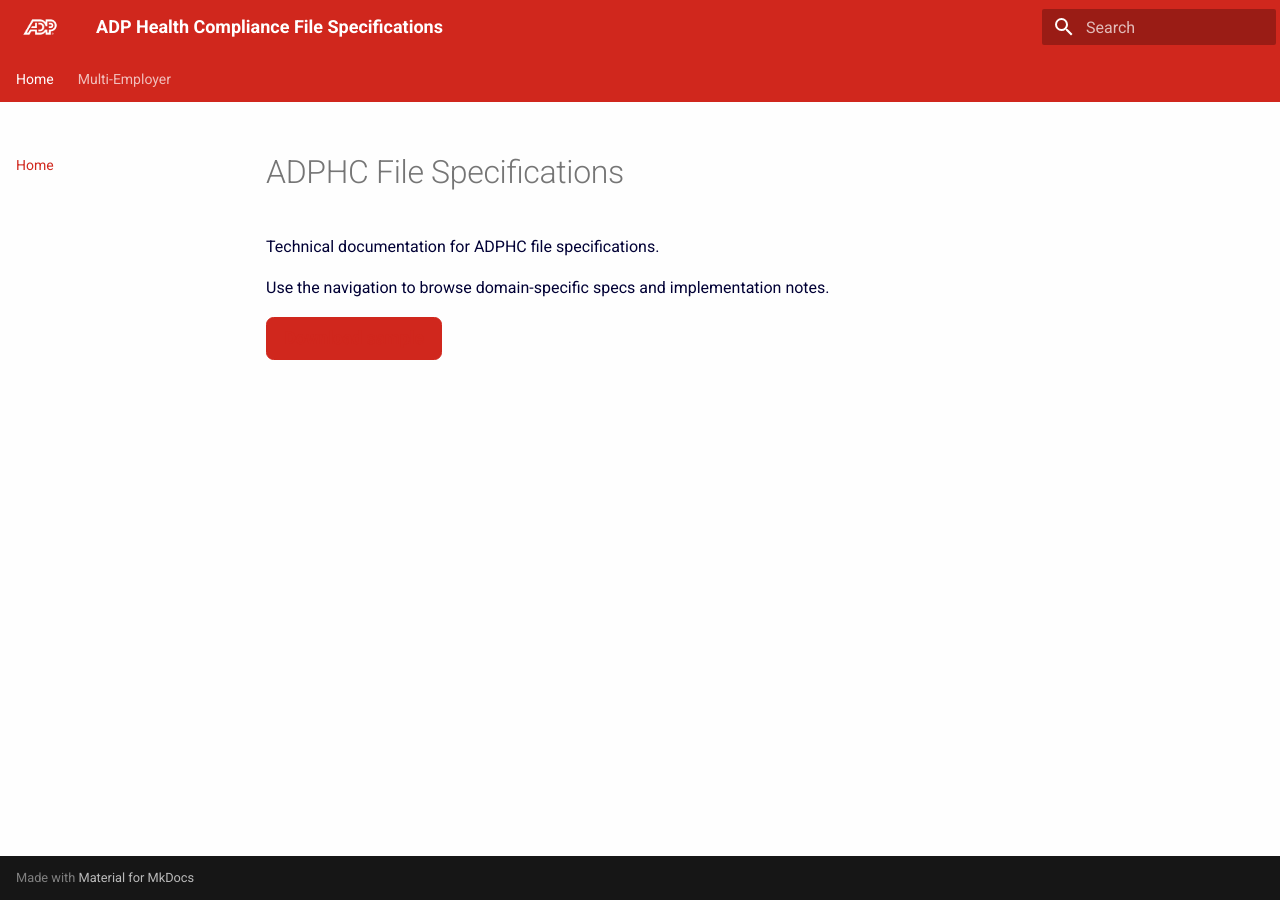
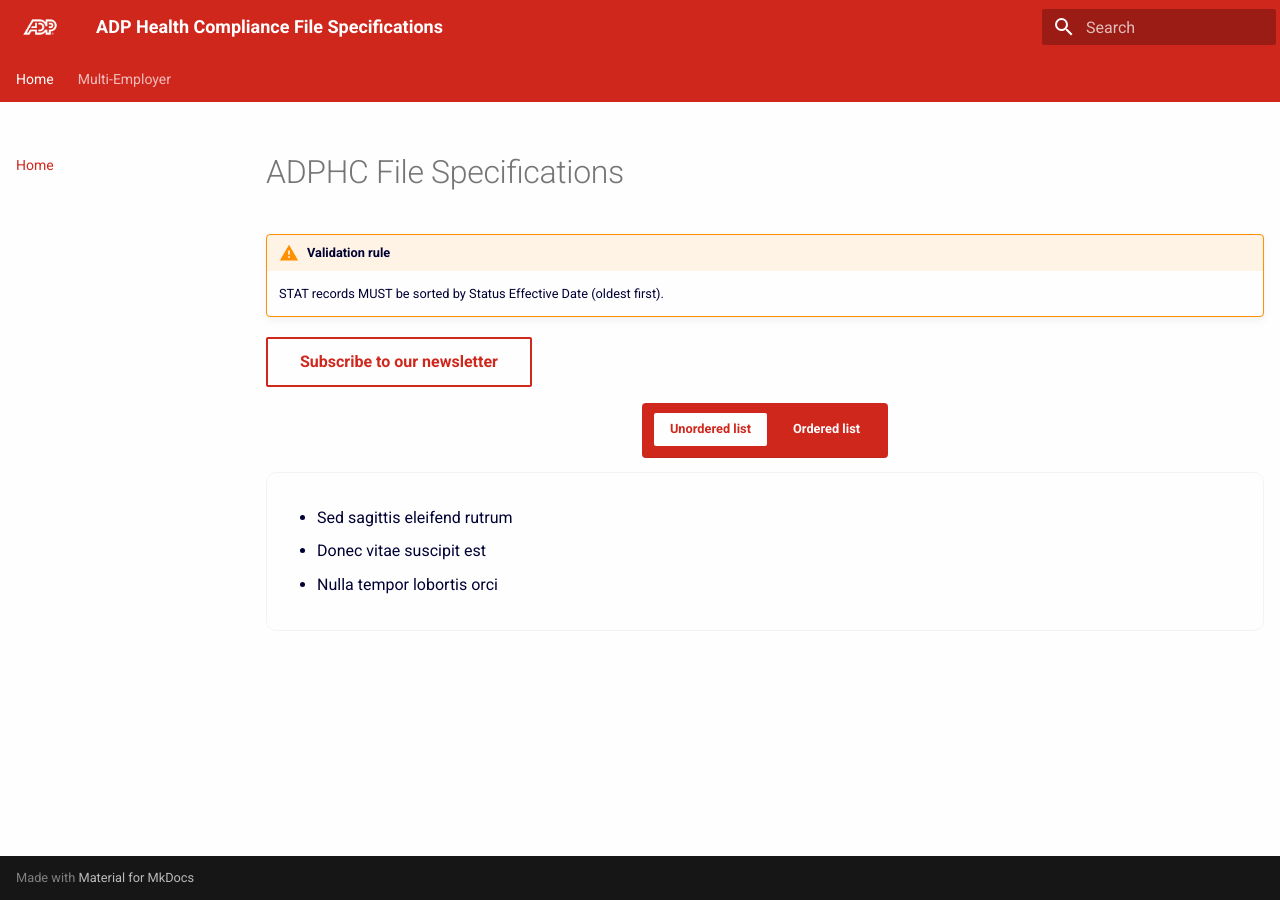
Before and after one commit to kwaege/file-specs-modernization, an MkDocs documentation site: the page built from docs/index.md, in a window 1280 px wide. Built offline with MkDocs 1.6.1 and Material for MkDocs 9.7.7, drawn with Linux system fonts in a browser that asks for light colours; some web fonts are replaced.

Commit message:
added styling for tabs

```diff
--- /dev/null
+++ b/docs/assets/javascripts/adp-content-tabs.js
@@ -0,0 +1,38 @@
+(function () {
+  function updateTabSet(tabset) {
+    const labels = tabset.querySelectorAll(".tabbed-labels > label");
+    labels.forEach(l => l.classList.remove("adp-tab-active"));
+
+    const checked = tabset.querySelector('input[type="radio"]:checked');
+    if (!checked) return;
+
+    const active = tabset.querySelector(`.tabbed-labels > label[for="${checked.id}"]`);
+    if (active) active.classList.add("adp-tab-active");
+  }
+
+  function updateAll() {
+    document.querySelectorAll(".md-typeset .tabbed-set").forEach(updateTabSet);
+  }
+
+  // Run immediately
+  updateAll();
+
+  // Run on any radio change inside tabbed-set
+  document.addEventListener("change", (e) => {
+    const tabset = e.target?.closest?.(".tabbed-set");
+    if (tabset) updateTabSet(tabset);
+  });
+
+  // Material instant navigation (this is the key hook)
+  if (window.document$?.subscribe) {
+    window.document$.subscribe(() => {
+      // content is swapped in after navigation; update afterwards
+      requestAnimationFrame(updateAll);
+    });
+  } else {
+    document.addEventListener("DOMContentLoaded", updateAll);
+  }
+
+  // Debug proof (remove later)
+  console.log("[ADP] tab active marker loaded");
+})();
--- /dev/null
+++ b/docs/assets/styles/adp-tabs.css
@@ -0,0 +1,75 @@
+/* ===================================================
+   FINAL ADP PILL TABS
+   =================================================== */
+
+/* Center the tab group */
+.md-typeset .tabbed-set.tabbed-alternate {
+  text-align: center;
+}
+
+/* Red pill container */
+.md-typeset .tabbed-set.tabbed-alternate > .tabbed-labels.tabbed-labels--linked {
+  display: inline-flex !important;
+  justify-content: center !important;
+  align-items: center !important;
+  gap: 10px !important;
+
+  background: var(--adp-red) !important;
+  padding: 10px 12px !important;
+  border-radius: 4px !important;
+  margin: 0 auto !important;
+}
+
+/* 🔥 Remove ALL Material indicator underlines */
+.md-typeset .tabbed-set,
+.md-typeset .tabbed-labels--linked {
+  --md-indicator-height: 0px !important;
+}
+
+.md-typeset .tabbed-labels--linked::after,
+.md-typeset .tabbed-labels--linked::before {
+  display: none !important;
+}
+
+/* Base tab button (inactive) */
+.md-typeset .tabbed-labels > label {
+  margin: 0 !important;
+}
+
+.md-typeset .tabbed-labels > label > a {
+  display: inline-block !important;
+  padding: 10px 16px !important;
+  font-weight: 700 !important;
+  line-height: 1 !important;
+  text-decoration: none !important;
+
+  /* INACTIVE = red background, white text */
+  background: var(--adp-red) !important;
+  color: var(--adp-white) !important;
+
+  border-radius: 2px !important;
+  border: none !important;
+}
+
+/* ACTIVE TAB (white background + red text) */
+.md-typeset .tabbed-labels > label.adp-tab-active > a {
+  background: var(--adp-white) !important;
+  color: var(--adp-red) !important;
+  border: none !important;
+}
+
+/* Content box */
+.md-typeset .tabbed-set.tabbed-alternate > .tabbed-content {
+  margin-top: 14px !important;
+  border: 1px solid var(--adp-border) !important;
+  border-radius: 10px !important;
+  background: var(--adp-white) !important;
+  overflow: hidden !important;
+
+  text-align: left !important; /* fix alignment */
+}
+
+.md-typeset .tabbed-content .tabbed-block {
+  padding: 16px 20px !important;
+  text-align: left !important;
+}
--- a/docs/index.md
+++ b/docs/index.md
@@ -1,7 +1,20 @@
 # ADPHC File Specifications
 
-Technical documentation for ADPHC file specifications.
+!!! warning "Validation rule"
+    STAT records MUST be sorted by Status Effective Date (oldest first).
 
-Use the navigation to browse domain-specific specs and implementation notes.
 
-[Download sample](#){ .adp-btn .adp-btn--red }
+[Subscribe to our newsletter](#){ .md-button }
+
+
+=== "Unordered list"
+
+    * Sed sagittis eleifend rutrum
+    * Donec vitae suscipit est
+    * Nulla tempor lobortis orci
+
+=== "Ordered list"
+
+    1. Sed sagittis eleifend rutrum
+    2. Donec vitae suscipit est
+    3. Nulla tempor lobortis orci
--- a/mkdocs.yml
+++ b/mkdocs.yml
@@ -21,12 +21,17 @@ nav:
   - Multi-Employer:
       - Specification: multi-employer/index.md
 
+extra_javascript:
+  - assets/javascripts/adp-content-tabs.js
+
 extra_css:
   - assets/styles/adp-tokens.css
   - assets/styles/adp-theme.css
   - assets/styles/adp-typography.css
   - assets/styles/adp-components.css
   - assets/styles/adp-layout.css
+  - assets/styles/adp-admonitions.css
+  - assets/styles/adp-tabs.css
 
 markdown_extensions:
   - admonition
@@ -37,4 +42,5 @@ markdown_extensions:
       toc_depth: 2
   - pymdownx.superfences
   - pymdownx.details
-  - pymdownx.tabbed
+  - pymdownx.tabbed:
+      alternate_style: true
```
